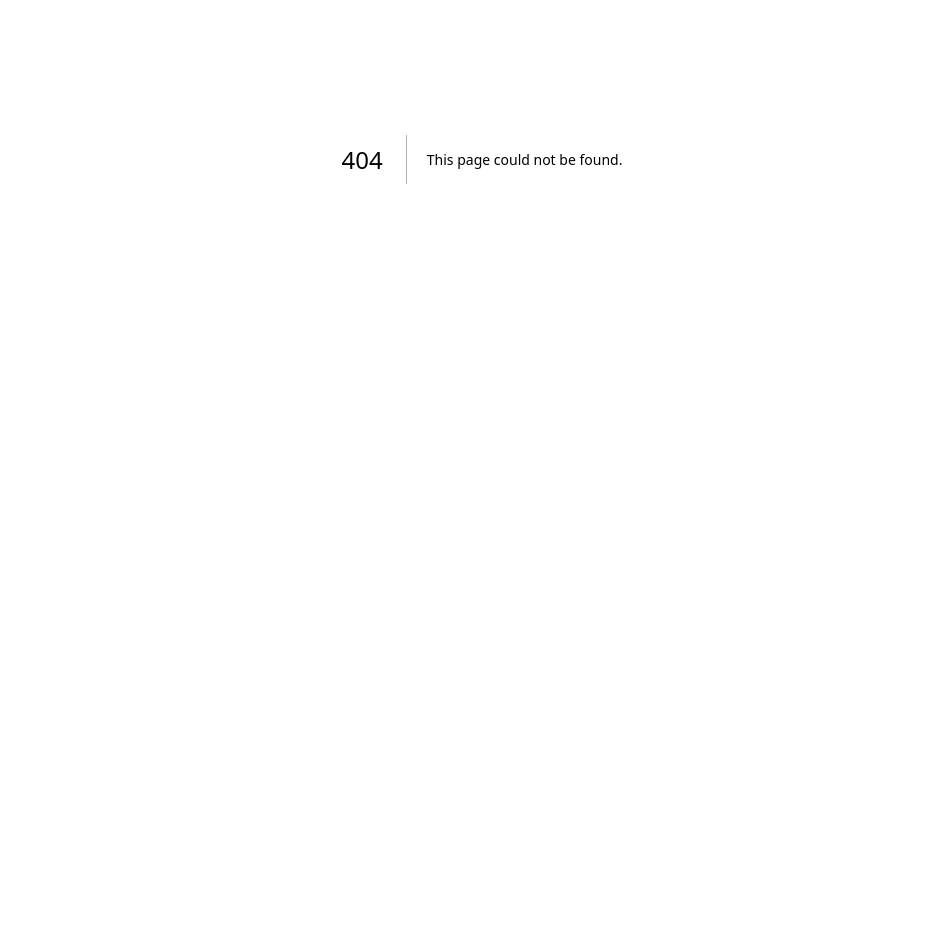
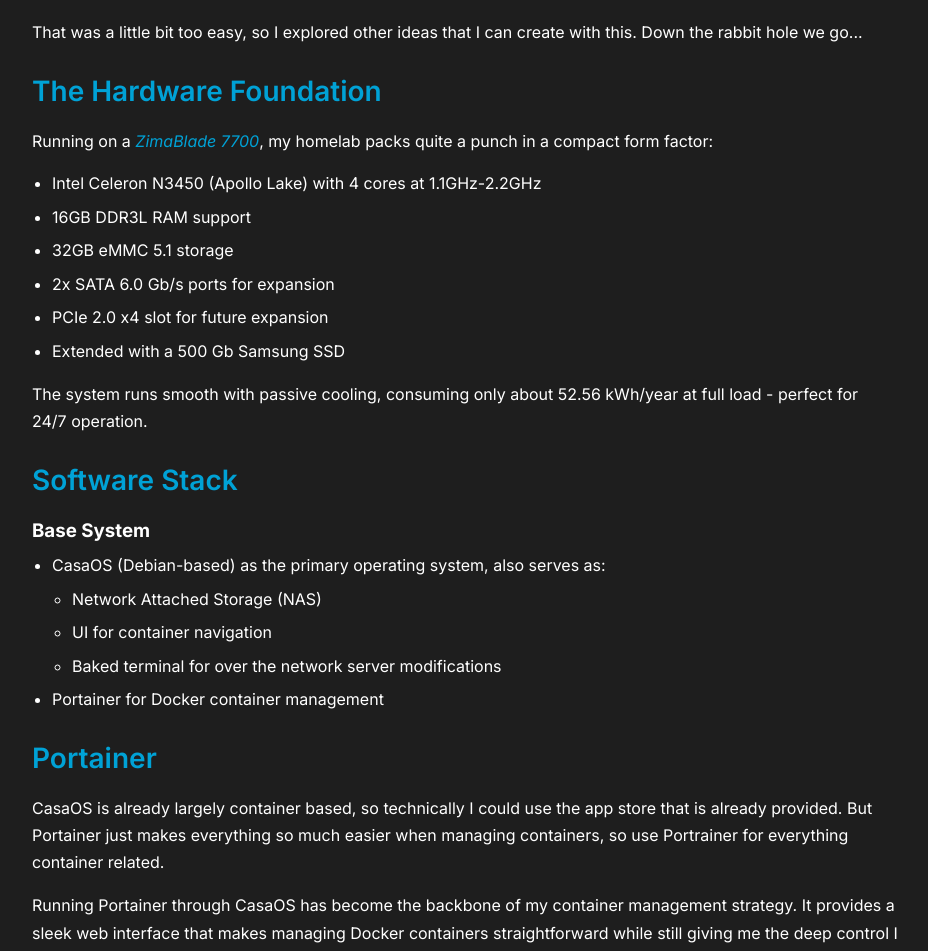
Before and after one commit to NickTheWilder/website, a Next.js app: page /blog/homelab-setup in a window 1280 px wide. Before the commit this address had no page. Shown: the part 241-1192 px from the top of the page, without its empty margins (158-1086 px from the left). Before the commit the page ends 800 px from the top, so only its background shows below. Built offline with nearby package versions, Linux system fonts and the light colour scheme; a web font is replaced by a local one.

Commit message:
Homelab setup

```diff
--- /dev/null
+++ b/src/app/blog/homelab-setup/HomelabSetup.mdx
@@ -0,0 +1,68 @@
+# Homelab Setup & Stack as of Feb 17th, 2025
+
+Having a server in house was always a dream of mine. The main purpose was to create a NAS to store family photos for the future to show the family. Using CasaOS (already baked into the Zimaboard) made creating a NAS fool proof, just boot up and whallah, you've got a simple NAS.
+
+That was a little bit too easy, so I explored other ideas that I can create with this. Down the rabbit hole we go...
+
+## The Hardware Foundation
+
+Running on a [ZimaBlade 7700](https://shop.zimaspace.com/products/zimablade-single-board-server-for-cyber-native?variant=47722451730724), my homelab packs quite a punch in a compact form factor:
+
+- Intel Celeron N3450 (Apollo Lake) with 4 cores at 1.1GHz-2.2GHz
+- 16GB DDR3L RAM support
+- 32GB eMMC 5.1 storage
+- 2x SATA 6.0 Gb/s ports for expansion
+- PCIe 2.0 x4 slot for future expansion
+- Extended with a 500 Gb Samsung SSD
+
+The system runs smooth with passive cooling, consuming only about 52.56 kWh/year at full load - perfect for 24/7 operation.
+
+## Software Stack
+
+### Base System
+
+- CasaOS (Debian-based) as the primary operating system, also serves as:
+  - Network Attached Storage (NAS)
+  - UI for container navigation
+  - Baked terminal for over the network server modifications
+- Portainer for Docker container management
+
+## Portainer
+
+CasaOS is already largely container based, so technically I could use the app store that is already provided. But Portainer just makes everything so much easier when managing containers, so use Portrainer for everything container related.
+
+Running Portainer through CasaOS has become the backbone of my container management strategy. It provides a sleek web interface that makes managing Docker containers straightforward while still giving me the deep control I need. Through Portainer, I maintain my containers along with other homelab services.
+
+### Current Containers
+
+#### Pi-hole
+
+Using Pi-hole has helped me gain control over my home network's privacy and performance. It's configured to handle DNS queries for my fiber network. The system sits at 192.168.1.83 and manages a DHCP pool from 192.168.1.201-251, ensuring every device on my network automatically gets ad-blocking capabilities. I've set it up with dual-stack IPv4/IPv6 support, using both Quad9 and Cloudflare as upstream DNS providers for reliability.
+
+Beyond the default blocklists, I've added additional ones to enhance protection. While some ads still get through (YouTube and Twitch) because they are served on the server itself, it's been extremely effective at blocking most ads and trackers.
+
+Currently stats from Pi-Hole:
+
+| Total queries | Queries Blocked | Percentage Blocked | Domains on Adlists |
+| ------------- | --------------- | ------------------ | ------------------ |
+| 21,191        | 4,587           | 21.6%              | 633,928            |
+
+#### Home Assistant
+
+Home Assistant has become the main feature of my server now. Currently only utilizing my Google Nest Thermostat on there and a daily weather update in the mornings through AccuWeather.
+
+I was lucky enough to stumble upon [this YouTube video](https://www.youtube.com/watch?v=RwZmQ7QfhsM) to setup my thermostat. I don't think this would've been that smooth of a process without finding this.
+
+I am planning on eventually wiring PoE cameras throughout my house for security and to be out of the loop of hosting cameras over WiFi or over the web with some other company. The idea is to incrementally, starting with basic PoE switch and Reolink camera infrastructure, with room to grow into more advanced networking features if needed.
+
+#### Uptime Kuma
+
+Uptime Kuma serves as my primary monitoring solution for all the services running on my ZimaBlade. Running as a Docker container managed through Portainer, it provides real-time status monitoring of my Pi-hole DNS service, CasaOS interface, and other critical network components.
+
+Currently tracking all containers mentioned above, this website's status, and my Nest's integration with Home Assistant since it has been flaky. Admittedly monitoring the containers is redundant, they are only likely to go down if the whole server is offline, but it was at least fun to setup.
+
+#### WireGaurd
+
+Without connecting to WiFi, I had no way to control my thermostat. Eventually this would also be a point of failure to track my cameras that will be setup as well if I am not home. WireGaurd to the rescue.
+
+Current I've configured remote access to my homelab while keeping regular internet traffic separate through split tunneling. After configuring port forwarding on my AT&T router and deploying the WireGuard container, I can now securely access all my home services from anywhere without routing all my mobile traffic through my home network. WireGuard's strong encryption and key-based authentication ensure only authorized devices can connect, making it a robust yet simple solution for remote homelab access.
--- /dev/null
+++ b/src/app/blog/homelab-setup/page.tsx
@@ -0,0 +1,12 @@
+"use client";
+import { JSX } from "react";
+import HomelabSetup from "./HomelabSetup.mdx";
+import BlogContainer from "@/components/blogContainer";
+
+export default function Post(): JSX.Element {
+  return (
+    <BlogContainer>
+      <HomelabSetup />
+    </BlogContainer>
+  );
+}
```
Also changed, not shown: src/app/blog/data.ts (+7 -0 lines), src/app/blog/homelab-setup/pihole.jpg (added), src/app/blog/homelab-setup/pihole.png (added).
